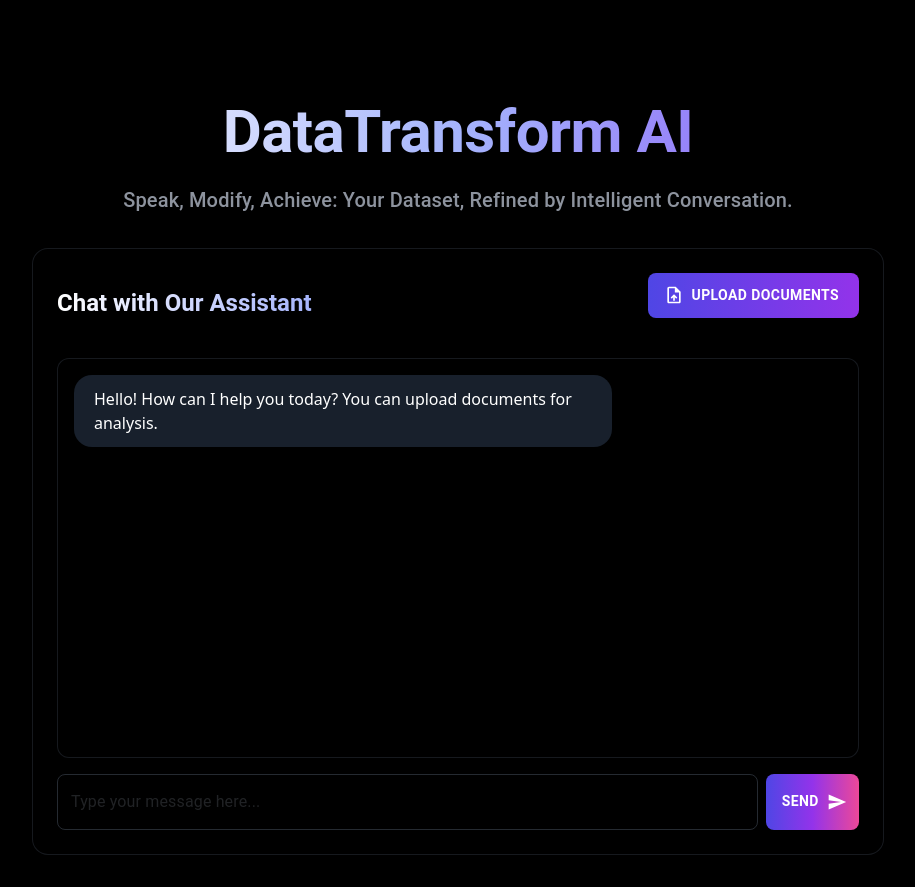
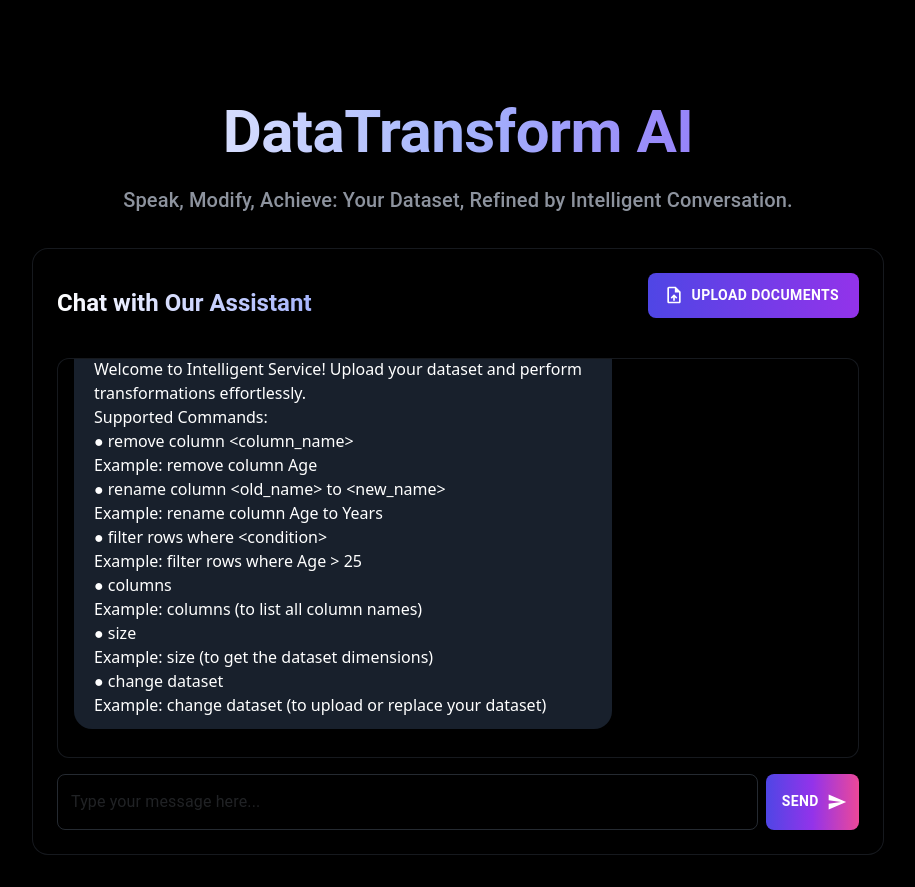
Before and after one commit to rafayak1/bda-project, a React (Vite) app in the folder Frontend/: page /chaty in a window 1280 px wide. Shown: the whole page, without its empty margins (182-1097 px from the left). Built offline with nearby package versions, Linux system fonts and the light colour scheme.

Commit message:
SCRUM-45

```diff
--- a/Frontend/src/pages/Chaty.tsx
+++ b/Frontend/src/pages/Chaty.tsx
@@ -118,7 +118,23 @@ const Chatx: React.FC = () => {
   const [messages, setMessages] = useState<Message[]>([
     {
       id: '1',
-      text: 'Hello! How can I help you today? You can upload documents for analysis.',
+      text: `Hello! How can I help you today? You can upload documents for analysis.
+
+      Welcome to Intelligent Service! Upload your dataset and perform transformations effortlessly.
+
+      Supported Commands:
+      ● remove column <column_name>
+        Example: remove column Age
+      ● rename column <old_name> to <new_name>
+        Example: rename column Age to Years
+      ● filter rows where <condition>
+        Example: filter rows where Age > 25
+      ● columns
+        Example: columns (to list all column names)
+      ● size
+        Example: size (to get the dataset dimensions)
+      ● change dataset
+        Example: change dataset (to upload or replace your dataset)`,
       isUser: false,
       timestamp: new Date(),
     },
@@ -300,24 +316,36 @@ const Chatx: React.FC = () => {
             </Box>
           </Box>
 
+
           <MessagesContainer sx={{ display: 'flex', flexDirection: 'column' }}>
   {messages.map((msg) => (
-              <Box key={msg.id} sx={{ display: 'flex', justifyContent: msg.isUser ? 'flex-end' : 'flex-start' }}>
+    <Box
+      key={msg.id}
+      sx={{ display: 'flex', justifyContent: msg.isUser ? 'flex-end' : 'flex-start' }}
+    >
       <MessageBubble isUser={msg.isUser}>
         {msg.isFile ? (
           <Box sx={{ display: 'flex', alignItems: 'center' }}>
             <AttachFileIcon sx={{ mr: 1 }} />
-                      {/* <p dangerouslySetInnerHTML={{ __html: msg.text }} /> */}
-                      {msg.text}
+            {msg.text.split('\n').map((line, index) => (
+              <p key={index}>{line}</p>
+            ))}
           </Box>
         ) : (
-                    msg.text
+          msg.text.split('\n').map((line, index) => (
+            <p key={index}>{line}</p>
+          ))
         )}
       </MessageBubble>
     </Box>
   ))}
    <div ref={messagesEndRef} />
 </MessagesContainer>
+
+
+
+
+
 
           <Box sx={{ display: 'flex', gap: 1 }}>
             <StyledTextField
--- a/Frontend/src/pages/Login.tsx
+++ b/Frontend/src/pages/Login.tsx
@@ -155,7 +155,7 @@ function Login() {
             </div>
 
             <div className="text-sm">
-              <a href="#" className="font-medium text-white hover:text-zinc-300 transition-colors">
+              <a href="/forgot-password" className="font-medium text-white hover:text-zinc-300 transition-colors">
                 Forgot your password?
               </a>
             </div>
--- a/Frontend/src/pages/ResetPassword.tsx
+++ b/Frontend/src/pages/ResetPassword.tsx
@@ -1,6 +1,8 @@
 import React, { useState } from 'react';
 import { Link } from 'react-router-dom';
 import Navbar from '../components/Navbar';
+import  axiosInstance from '../pages/axiosConfig';
+import { useNavigate } from 'react-router-dom';
 
 function ResetPassword() {
   const [formData, setFormData] = useState({
@@ -34,12 +36,26 @@ function ResetPassword() {
     setErrors(newErrors);
     return !newErrors.newPassword && !newErrors.confirmPassword;
   };
-
-  const handleSubmit = (e: { preventDefault: () => void; }) => {
+  const navigate = useNavigate();
+  const handleSubmit = async (e: { preventDefault: () => void; }) => {
     e.preventDefault();
     setMessage('');
 
     if (validateForm()) {
+      try {
+        const response = await axiosInstance.post('/resetpassword', {
+          newPassword: formData.newPassword,
+          confirmPassword: formData.confirmPassword,
+        });
+        // Store the JWT
+        navigate('/login');
+        console.log("success")
+        // Redirect to another page, e.g., dashboard
+        // Change '/dashboard' to your desired path
+      } catch (error) {
+        console.error('Login error:', error.response?.data || error.message);
+      }
+
       setMessage('Your password has been successfully reset.');
       setFormData({ newPassword: '', confirmPassword: '' }); // Clear fields
     }
--- a/Frontend/src/pages/Signup.tsx
+++ b/Frontend/src/pages/Signup.tsx
@@ -61,7 +61,7 @@ function Signup() {
   };
 
 
-
+  const navigate = useNavigate();
   const handleSubmit = async (e) => {
     e.preventDefault();
     if (validateForm()) {
@@ -75,7 +75,7 @@ function Signup() {
         console.log("i")
         const token = response.data.token;
         localStorage.setItem('token', token);
-        // navigate('/login');
+        navigate('/login');
         console.log('Signup success:', response.data);
       } catch (error) {
         console.error('Signup error:', error.response?.data || error.message);
```
Also changed, not shown: 1 other file (tests, documents, lock files or other folders). Lines whose indentation alone changed are shown as unchanged.
